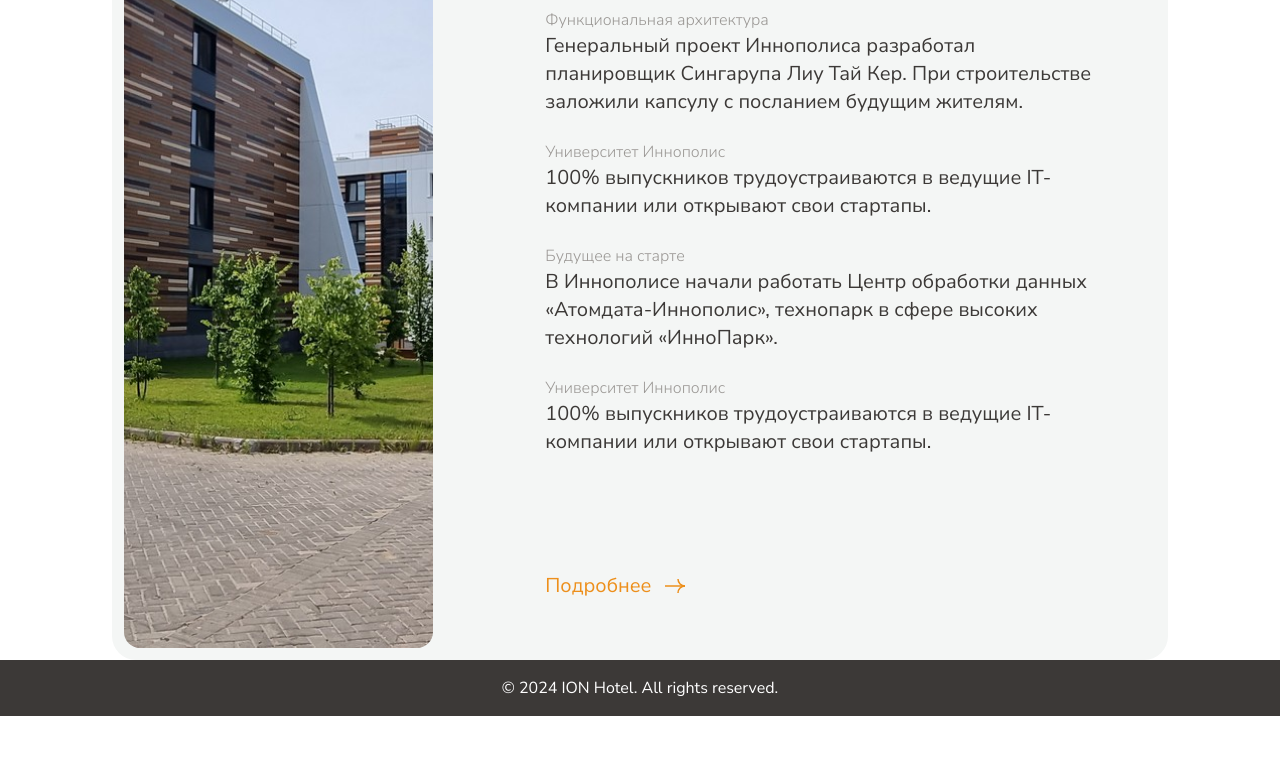
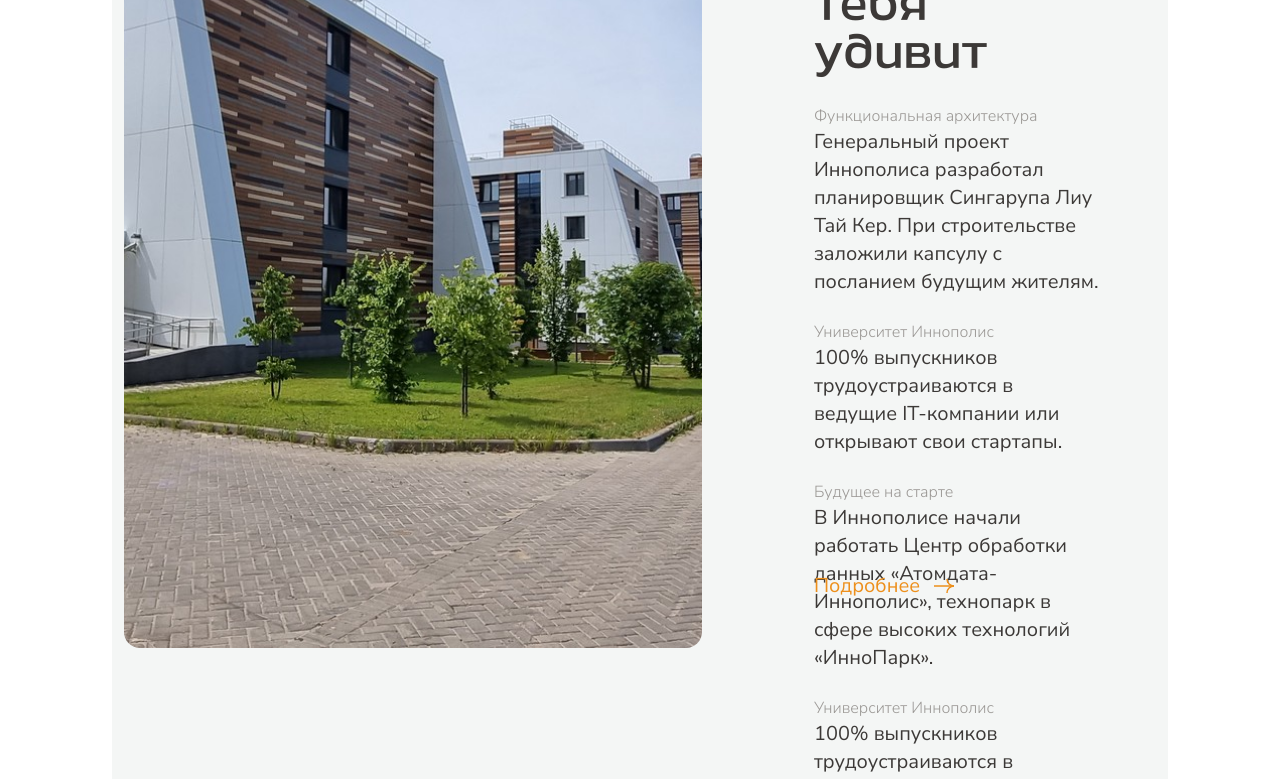
Before and after one commit to DeHopen/ION_Hotel, a Next.js app: page / in a window 1280 px wide. Shown: the part 2600-3379 px from the top of the page. Before the commit the page ends 3316 px from the top, so only its background shows below. Built offline with nearby package versions, Linux system fonts and the light colour scheme.

Commit message:
HotFix styles

```diff
--- a/src/components/HotelRooms/HotelRooms.tsx
+++ b/src/components/HotelRooms/HotelRooms.tsx
@@ -2,6 +2,7 @@ import {FC} from 'react';
 import CarouselRooms from "@/components/HotelRooms/CarouselRooms";
 import {kanitCyrillic, nunitoSans} from '@/styles/fonts/fonts'
 import Image from "next/image";
+import Link from "next/link";
 
 
 
@@ -26,10 +27,10 @@ const HotelRooms: FC = () => {
           <div className='flex flex-row justify-between items-center mb-8'>
             <h1 className="text-5xl font-normal text-gray">Номера и цены</h1>
             <div className={nunitoSans.className}>
-              <div className='flex text-orange-extra gap-3 text-xl font-light'>
+              <Link href='#' className='flex text-orange-extra gap-3 text-xl font-light'>
                 <span>Все номера</span>
                 <Image src='/RoomPage/arrow_orange.svg' alt='arrow' width={24} height={24}/>
-              </div>
+              </Link>
             </div>
           </div>
           <CarouselRooms roomName={RoomName} images={images} price={Price}/>
--- a/src/components/InnopolisPage/InnopolisPage.tsx
+++ b/src/components/InnopolisPage/InnopolisPage.tsx
@@ -1,6 +1,7 @@
 import Image from 'next/image';
 import styles from '@/styles/InnopolisPage.module.scss';
 import {kanitCyrillic} from '@/styles/fonts/fonts'
+import Link from "next/link";
 
 const InnopolisPage = () => {
   const descriptions = [
@@ -33,10 +34,10 @@ const InnopolisPage = () => {
                   </li>
               ))}
             </ul>
-            <div className={styles.link}>
-              <a href="/more-details" >Подробнее</a>
+            <Link href='#' className={styles.link}>
+              <span>Подробнее</span>
               <Image src='/RoomPage/arrow_orange.svg' alt='arrow' width={24} height={24}/>
-            </div>
+            </Link>
 
           </div>
         </main>
--- a/src/styles/InnopolisPage.module.scss
+++ b/src/styles/InnopolisPage.module.scss
@@ -19,7 +19,7 @@
 }
 
 .content {
-  @apply flex flex-col p-14;
+  @apply flex w-1/2 flex-col p-14;
 }
 
 .heading {
```
